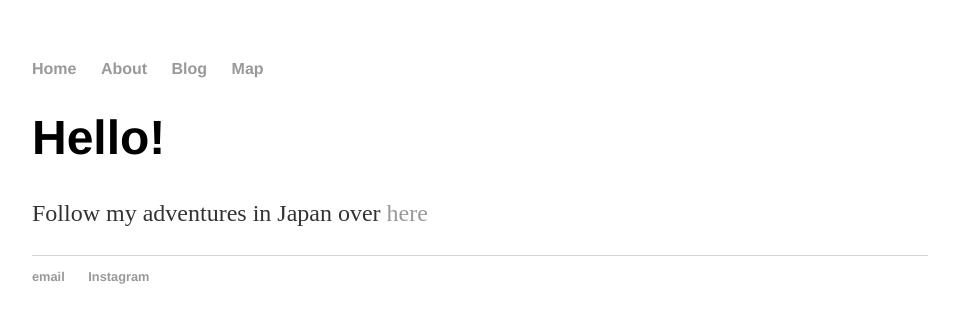
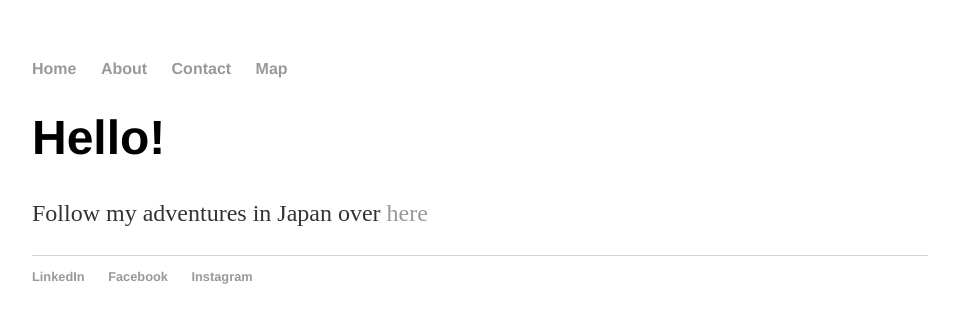
Before and after one commit to spioupiou/spioupiou.github.io, a Jekyll site: the page built from index.html, in a window 1280 px wide. Shown: the top 323 px of the page, without its empty margins (160-1119 px from the left). Built offline with Jekyll 4.4.1, drawn with Linux system fonts in a browser that asks for light colours.

Commit message:
Update default.html

```diff
--- a/_layouts/default.html
+++ b/_layouts/default.html
@@ -10,7 +10,7 @@
 	    		<ul>
 	        		<li><a href="/">Home</a></li>
 		        	<li><a href="/about">About</a></li>
-	        		<li><a href="/blog">Blog</a></li>
+	        		<li><a href="/contact">Contact</a></li>
 				<li><a href="/map">Map</a></li>
 	    		</ul>
 			</nav>
@@ -21,9 +21,10 @@
 			</div><!-- /.container -->
 			<footer>
 	    		<ul>
-	        		<li><a href="mailto:cedrine.monnet@gmail.com">email</a></li>
-	        		<li><a href="https://www.instagram.com/spioupiou/">Instagram</a></li>
-				</ul>
+	        		<li><a href="https://www.linkedin.com/company/janggacorp/">LinkedIn</a></li>
+				<li><a href="https://www.facebook.com/janggacorp/">Facebook</a></li>
+	        		<li><a href="https://www.instagram.com/janggacorp.ig/">Instagram</a></li>
+			</ul>
 			</footer>
 		</body>
 	</html>
```
